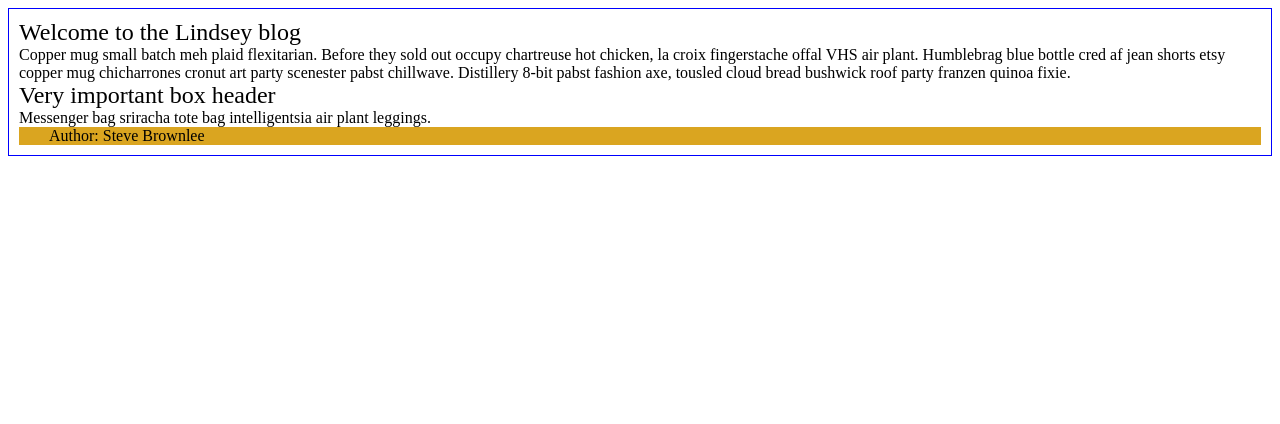
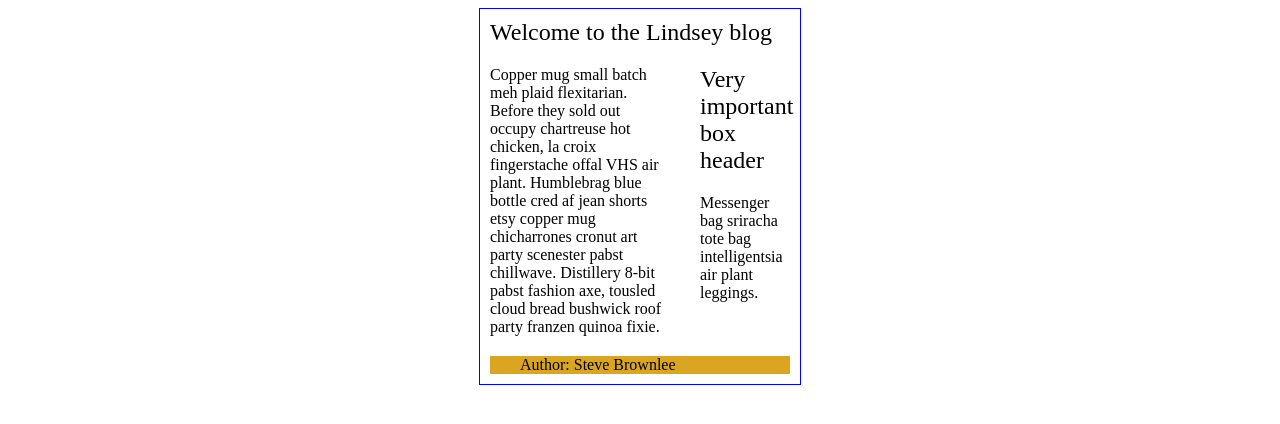
Before and after one commit to lindseyemaddox/nss33-querying-dom, a plain HTML site: page src/index.html in a window 1280 px wide. Drawn offline with Linux system fonts and the light colour scheme.

Commit message:
edited doc query all to work properly

```diff
--- a/src/scripts/blog.js
+++ b/src/scripts/blog.js
@@ -5,6 +5,10 @@ const headerEl = document.querySelectorAll(".article__header");
 headerEl[0].classList.add("important");
 headerEl[1].classList.add("important");
 
+// for (let i = 0; i < headerEl.length; i++) {
+//   if (headerEl)
+// }
+
 const dashedEl = document.querySelector(".dashed");
 dashedEl.classList.remove("dashed");
 
--- a/src/styles/blog.css
+++ b/src/styles/blog.css
@@ -2,14 +2,29 @@
 .article {
   padding: 10px;
   border: 1px solid blue;
+  max-width: 300px;
+  margin: 0 auto;
 }
 
 .article__header {
   font-size: 1.5em;
+  margin-bottom: 20px
+}
+
+.article__content {
+  float: left;
+  width: 60%;
+  margin-bottom: 20px;
 }
 
 .article__footer {
+  clear: both;
   padding: 0 30px;
+}
+
+aside {
+  width: 30%;
+  float: right;;
 }
 
 .goldenrod {
@@ -19,3 +34,7 @@
 .dashed {
   border: 1px dashed black;
 }
+
+aside, .article__content {
+  flex: space-between;
+}
```
Also changed, not shown: src/index.html (+12 -2 lines).
